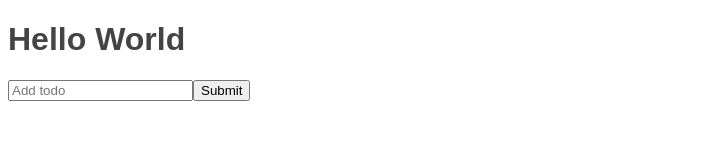
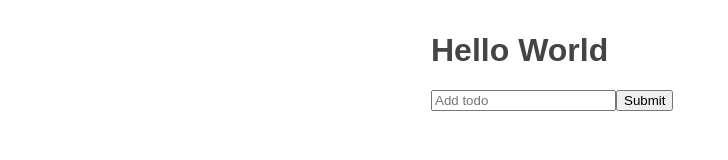
Before and after one commit to gustcomer/todo-application-mvc-javascript, a plain HTML site: page index.html in a window 1280 px wide. Shown: the whole page, without its empty margins (0-728 px from the left). Drawn offline with Linux system fonts and the light colour scheme.

Commit message:
style: add root and form styles

```diff
--- a/script.js
+++ b/script.js
@@ -63,7 +63,6 @@ class Controller {
     this.view.bindAddTodo(this.handleAddTodo)
   }
 
-
   handleAddTodo = todoText => {
     this.model.addTodo(todoText)
   }
--- a/style.css
+++ b/style.css
@@ -9,3 +9,14 @@ html {
   font-size: 1rem;
   color: #444;
 }
+
+#root {
+  max-width: 450px;
+  margin: 2rem auto;
+  padding: 0 1rem;
+}
+
+form {
+  display: flex;
+  margin-bottom: 2rem;
+}
```
